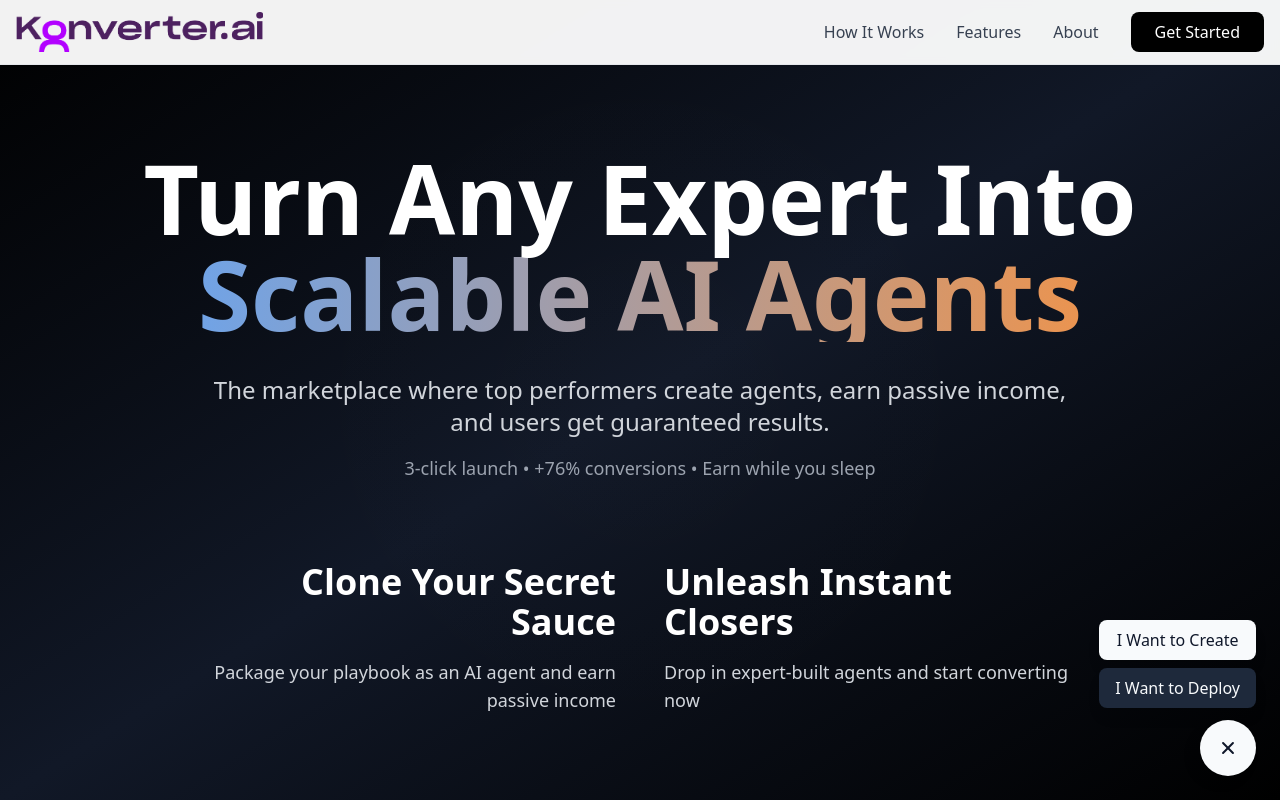
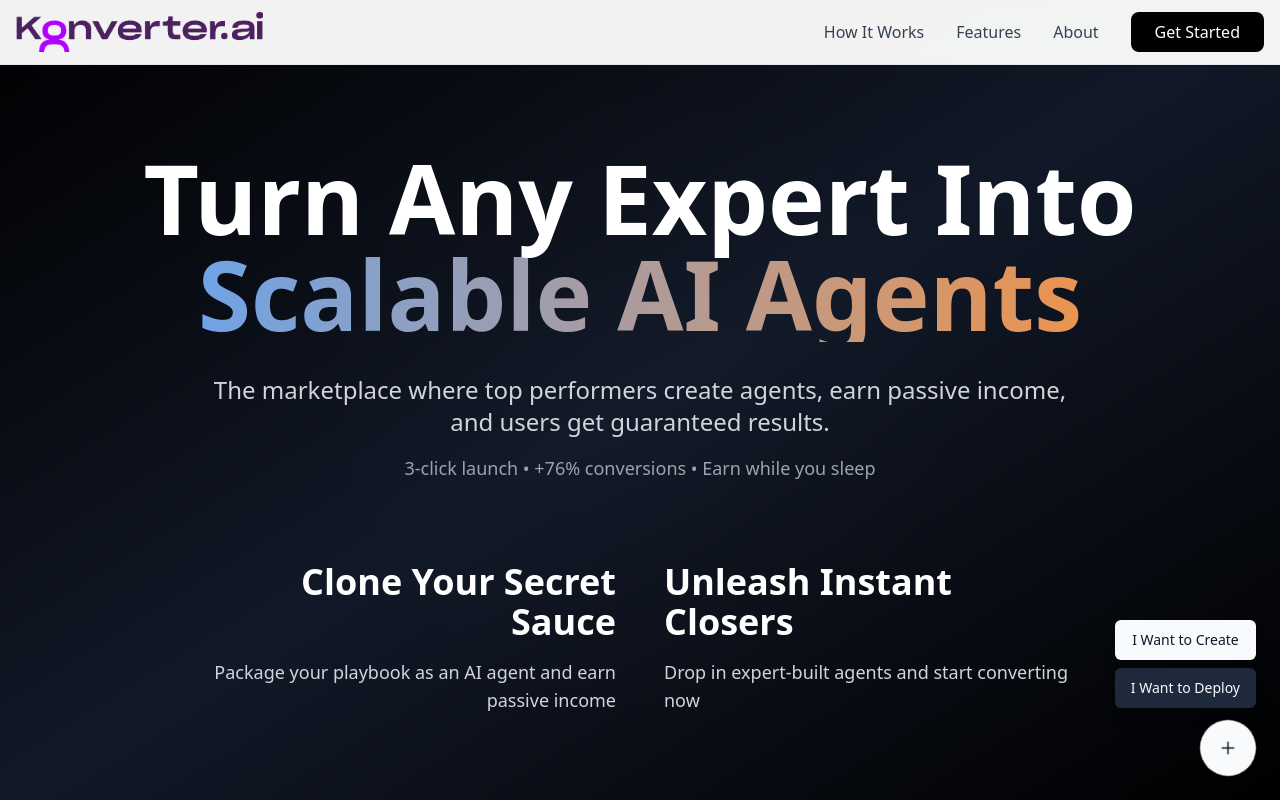
Before and after one commit to joshoneski/konverter-secret-launch, a React (Vite) app: page / in a window 1280 px wide. Both pictures are taken after a click on the button "Open action menu". Shown: the top 800 px of the page. Built offline with nearby package versions, Linux system fonts and the light colour scheme.

Commit message:
Refactor buttons
Refactor the button components.

```diff
--- a/src/components/FloatingCTA.tsx
+++ b/src/components/FloatingCTA.tsx
@@ -1,5 +1,6 @@
 import { useState } from "react";
-import { Plus } from "lucide-react";
+import { Plus, X } from "lucide-react";
+import { Button } from "@/components/ui/button";
 import EmailModal from "./EmailModal";
 
 export default function FloatingCTA() {
@@ -13,36 +14,53 @@ export default function FloatingCTA() {
     setExpanded(false);
   };
 
+  const toggleExpanded = () => {
+    setExpanded(!expanded);
+  };
+
   return (
     <>
-      {/* Floating Button Group */}
+      {/* Floating Action Button Group */}
       <div className="fixed bottom-6 right-6 z-50">
-        <div className="flex flex-col items-end space-y-3">
-          {/* Expanded buttons */}
-          {expanded && (
-            <div className="flex flex-col space-y-2 animate-fade-in">
-              <button
+        <div className="flex flex-col items-end gap-3">
+          {/* Expanded Action Buttons */}
+          <div className={`flex flex-col gap-2 transition-all duration-300 origin-bottom ${
+            expanded
+              ? 'opacity-100 scale-100 translate-y-0'
+              : 'opacity-0 scale-95 translate-y-2 pointer-events-none'
+          }`}>
+            <Button
               onClick={() => openModal("creator")}
-                className="px-4 py-2 bg-primary text-primary-foreground rounded-lg shadow-lg hover:bg-primary/90 transition-all duration-300 whitespace-nowrap"
+              variant="default"
+              size="default"
+              className="shadow-lg backdrop-blur-sm whitespace-nowrap min-w-[140px]"
+              aria-label="Open creator signup"
             >
               I Want to Create
-              </button>
-              <button
+            </Button>
+            <Button
               onClick={() => openModal("deployer")}
-                className="px-4 py-2 bg-secondary text-secondary-foreground rounded-lg shadow-lg hover:bg-secondary/80 transition-all duration-300 whitespace-nowrap"
+              variant="secondary"
+              size="default"
+              className="shadow-lg backdrop-blur-sm whitespace-nowrap min-w-[140px]"
+              aria-label="Open deployer signup"
             >
               I Want to Deploy
-              </button>
+            </Button>
           </div>
-          )}
 
-          {/* Main toggle button */}
-          <button
-            onClick={() => setExpanded(!expanded)}
-            className={`w-14 h-14 bg-primary text-primary-foreground rounded-full shadow-lg hover:bg-primary/90 transition-all duration-300 flex items-center justify-center ${expanded ? 'rotate-45' : ''}`}
+          {/* Main Toggle Button */}
+          <Button
+            onClick={toggleExpanded}
+            size="icon"
+            className={`w-14 h-14 rounded-full shadow-lg backdrop-blur-sm transition-all duration-300 ${
+              expanded ? 'rotate-45' : 'rotate-0'
+            }`}
+            aria-label={expanded ? "Close action menu" : "Open action menu"}
+            aria-expanded={expanded}
           >
-            <Plus className="w-6 h-6" />
-          </button>
+            {expanded ? <X className="w-6 h-6" /> : <Plus className="w-6 h-6" />}
+          </Button>
         </div>
       </div>
 
```
Lines whose indentation alone changed are shown as unchanged.
